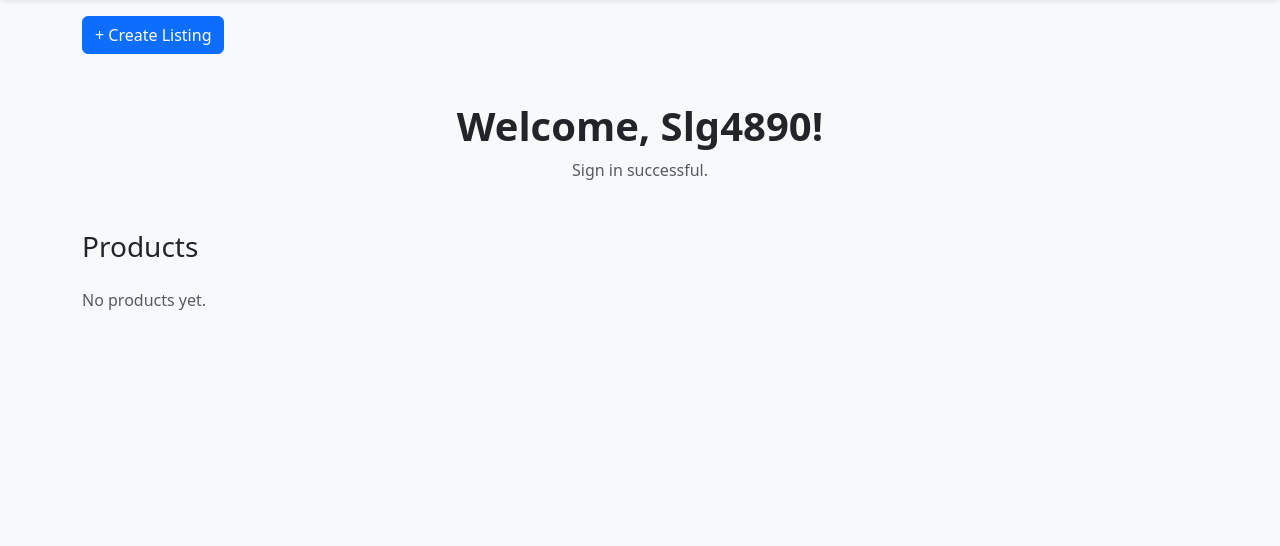
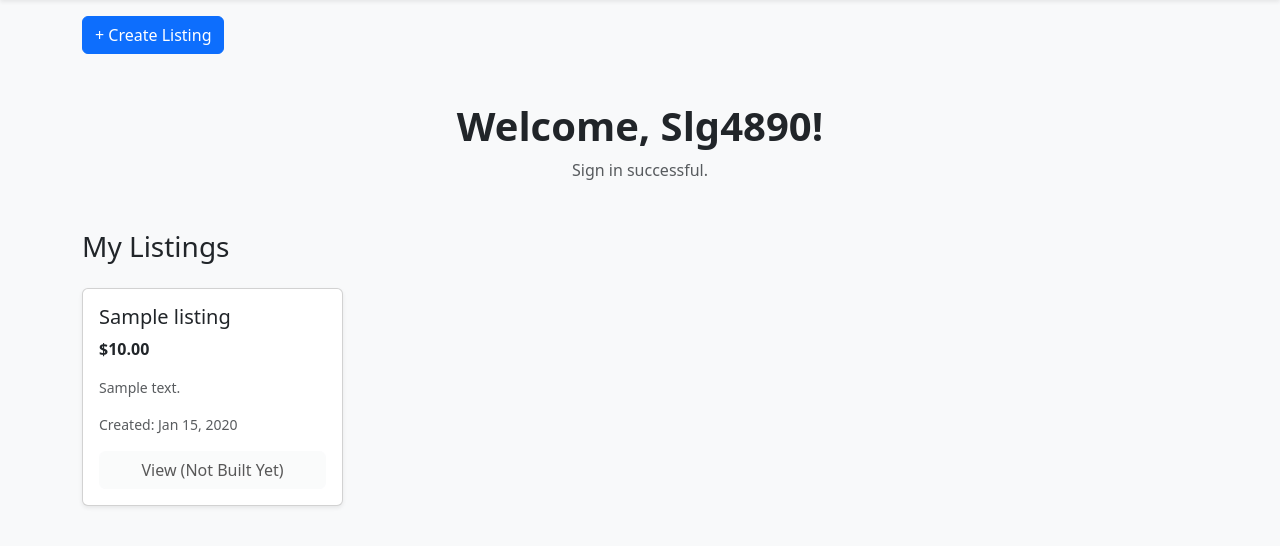
Before and after one commit to rafaelmbarroso/V-Mart, a Django app: page /dashboard/ in a window 1280 px wide. Shown: the part 56-602 px from the top of the page. Run offline with Django 5.2, Linux system fonts and the light colour scheme; a user stored in the database is signed in; tables that the repository leaves empty hold one stand-in row (values such as "Sample post").

Commit message:
Listing Creation Update (STILL NEEDS WORK)

```diff
--- a/market_App/templates/mainPage.html
+++ b/market_App/templates/mainPage.html
@@ -31,20 +31,31 @@
     <p class="text-muted">Sign in successful.</p>
 </div>
 
-<h3 class="mb-4">Products</h3>
+<h3 class="mb-4">My Listings</h3>
 
 <div class="row g-4">
-        {% for product in products %}
+    {% for product in listings %}
     <div class="col-12 col-sm-6 col-lg-4 col-xl-3">
         <div class="card shadow-sm h-100">
             <div class="card-body">
                 <h5 class="card-title">{{ product.name }}</h5>
-                    <p class="card-text text-muted">{{ product.description }}</p>
-                    <a href="{% url 'product_detail' product.id %}" class="btn btn-light w-100">View</a>
+
+                {% if product.price %}
+                <p class="card-text fw-bold">${{ product.price }}</p>
+                {% endif %}
+
+                <p class="card-text text-muted small">{{ product.description|truncatewords:15 }}</p>
+
+                <p class="text-muted small">
+                    Created: {{ product.creation_Date|date:"M d, Y" }}
+                </p>
+
+                <a href="#" class="btn btn-light w-100 disabled">View (Not Built Yet)</a>
+            </div>
         </div>
     </div>
     {% empty %}
-            <p class="text-muted">No products yet.</p>
+        <p class="text-muted">You don't have any listings yet.</p>
     {% endfor %}
 </div>
 
--- a/market_App/urls.py
+++ b/market_App/urls.py
@@ -8,4 +8,5 @@ urlpatterns = [
     path('logout/', views.logOut, name='logout'),
     path('profile/', views.profile, name='profile'),
     path("listings/create/", views.create_Listing, name="create_listing"),
+    path('listing-confirmation/', views.listing_confirmation, name="listing_confirmation"),
 ]
--- a/market_App/views.py
+++ b/market_App/views.py
@@ -23,9 +23,13 @@ def signin(request):
     else:
         return render(request, 'signin.html')
 
-@login_required(login_url='signin')
+@login_required
 def dashboard(request):
-    return render(request, 'mainPage.html')
+    student = request.user.student
+    listings = student.listings.all()
+    return render(request, 'mainPage.html', {
+        'listings': listings
+    })
 
 def logOut(request):
     logout(request)
@@ -43,8 +47,12 @@ def create_Listing(request):
             listing = form.save(commit=False)
             listing.user = request.user.student
             listing.save()
-            return redirect('dashboard')
+            return redirect('listing_confirmation')
     else:
         form = Listing_Form()
 
     return render(request, "create_listing.html", {"form": form})
+
+@login_required
+def listing_confirmation(request):
+    return render(request, "listing_confirmation.html")
```
Also changed, not shown: market_App/templates/listing_confirmation.html (added, +28 -0 lines), db.sqlite3. Lines whose indentation alone changed are shown as unchanged.
